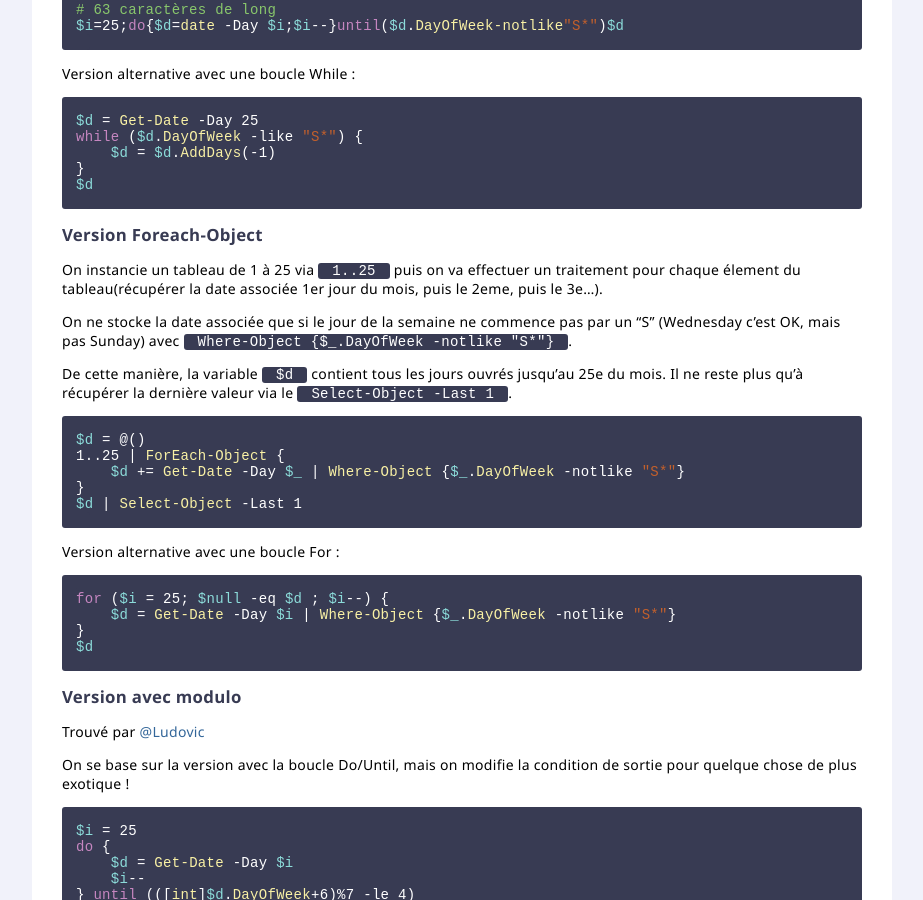
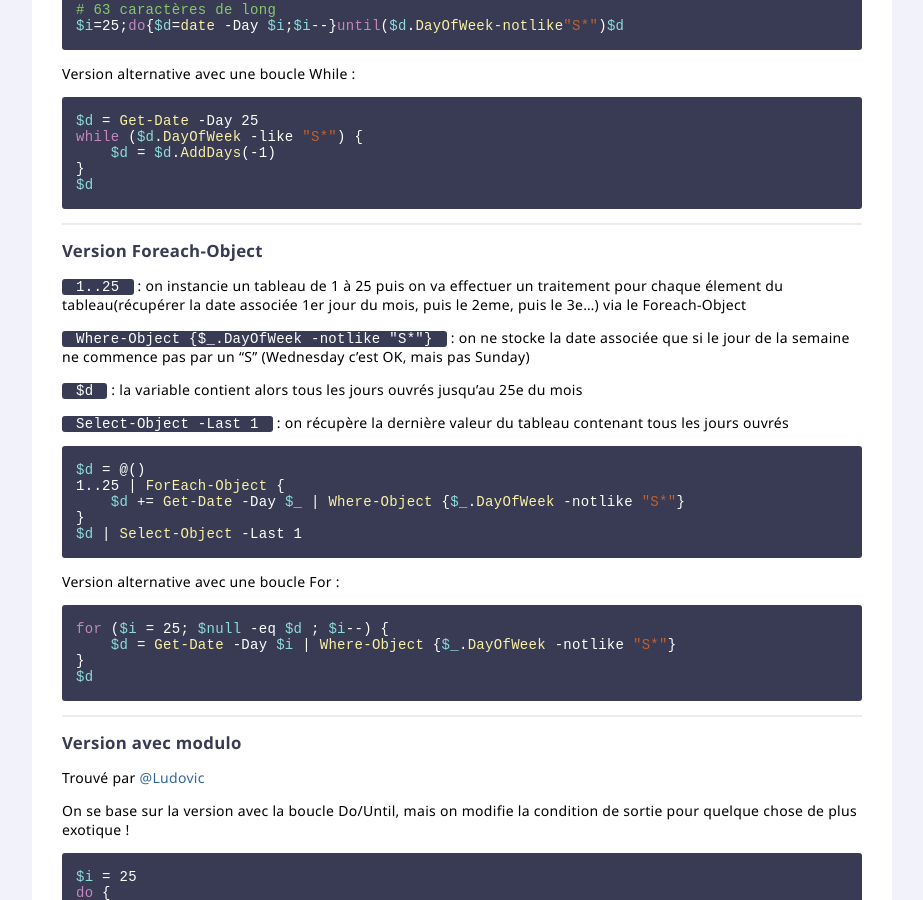
Before and after one commit to leobouard/leobouard.github.io, a Jekyll site: the page built from _posts/2021-07-23-jour-de-paie-soluce.md, in a window 1280 px wide and 900 px high, scrolled down 613 px. Shown: the whole window, without its empty margins (178-1101 px from the left). Built offline with Jekyll 4.4.1, drawn with Linux system fonts in a browser that asks for light colours.

Commit message:
Update 2021-07-23-jour-de-paie-soluce.md

````diff
--- a/_posts/2021-07-23-jour-de-paie-soluce.md
+++ b/_posts/2021-07-23-jour-de-paie-soluce.md
@@ -43,13 +43,17 @@ $d
 
 ```
 
+---
+
 ## Version Foreach-Object
 
-On instancie un tableau de 1 à 25 via `1..25` puis on va effectuer un traitement pour chaque élement du tableau(récupérer la date associée 1er jour du mois, puis le 2eme, puis le 3e...).
+`1..25` : on instancie un tableau de 1 à 25 puis on va effectuer un traitement pour chaque élement du tableau(récupérer la date associée 1er jour du mois, puis le 2eme, puis le 3e...) via le Foreach-Object
 
-On ne stocke la date associée que si le jour de la semaine ne commence pas par un "S" (Wednesday c'est OK, mais pas Sunday) avec `Where-Object {$_.DayOfWeek -notlike "S*"}`.
+`Where-Object {$_.DayOfWeek -notlike "S*"}` : on ne stocke la date associée que si le jour de la semaine ne commence pas par un "S" (Wednesday c'est OK, mais pas Sunday)
 
-De cette manière, la variable `$d` contient tous les jours ouvrés jusqu'au 25e du mois. Il ne reste plus qu'à récupérer la dernière valeur via le `Select-Object -Last 1`.
+`$d` : la variable contient alors tous les jours ouvrés jusqu'au 25e du mois
+
+`Select-Object -Last 1` : on récupère la dernière valeur du tableau contenant tous les jours ouvrés
 
 ```powershell
 
@@ -71,6 +75,8 @@ for ($i = 25; $null -eq $d ; $i--) {
 $d
 
 ```
+
+---
 
 ## Version avec modulo
 
````
